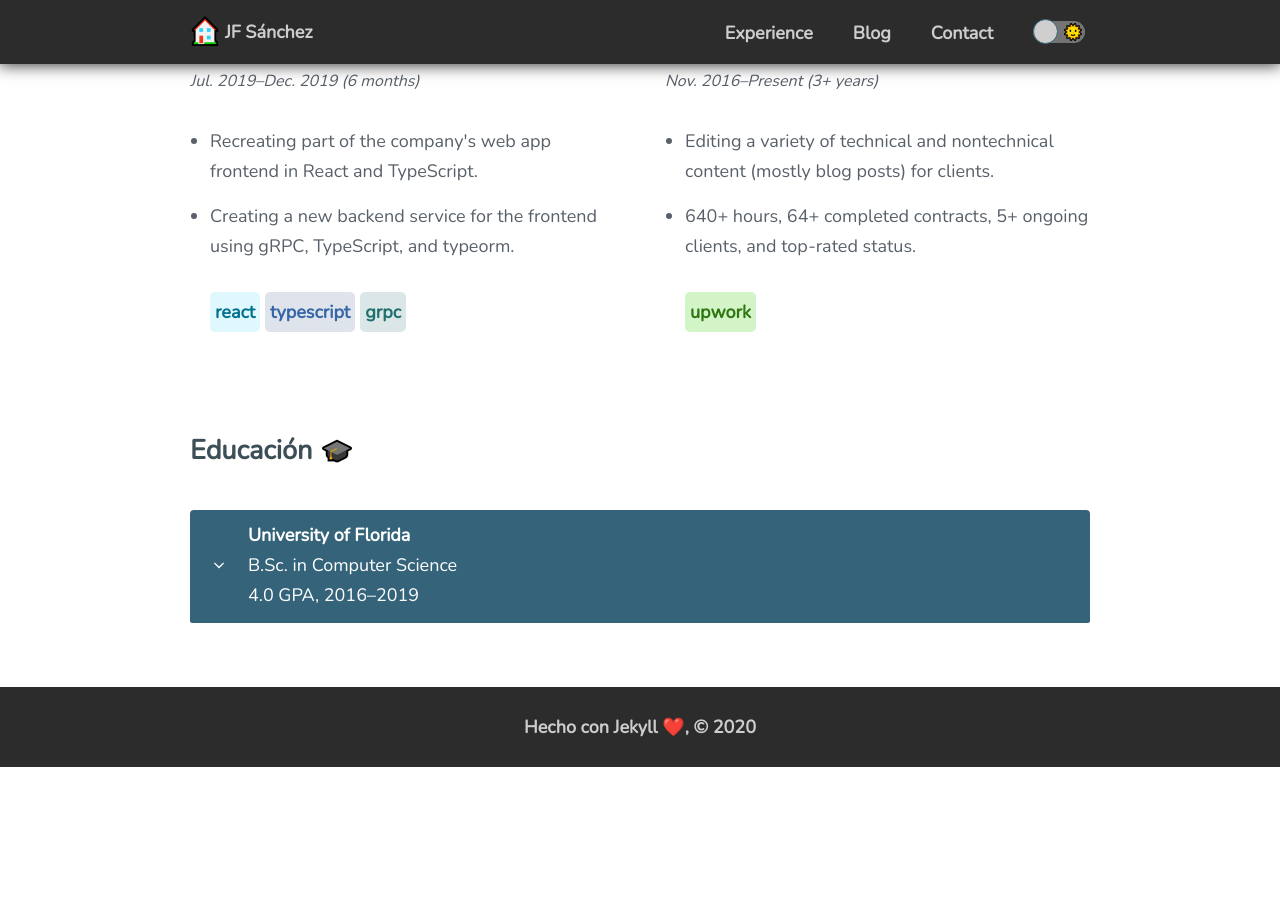
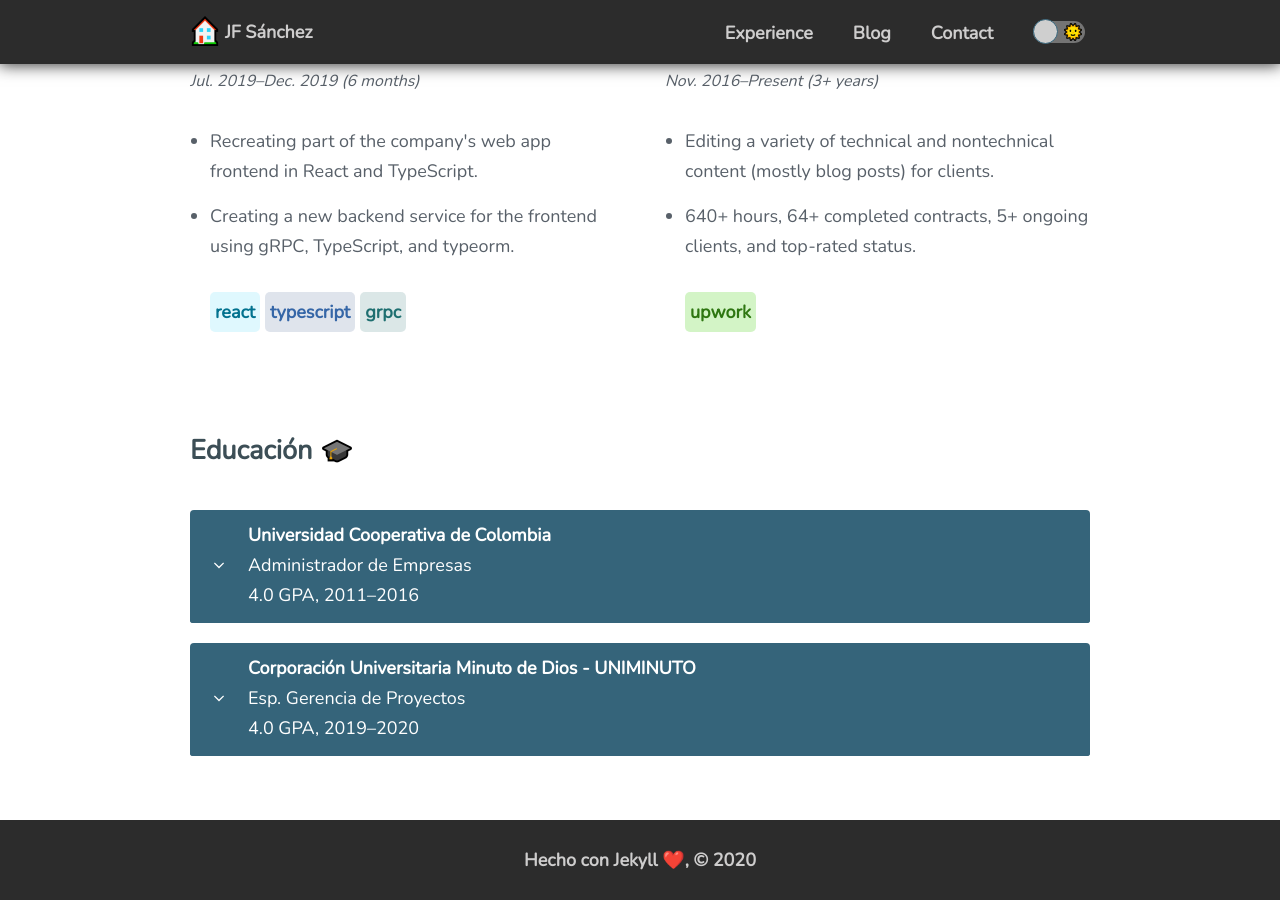
Before and after one commit to jfsanc/jfsanchez, a Jekyll site: the page built from _pages/experience.md, in a window 1280 px wide and 900 px high, scrolled down 1474 px. Built offline with Jekyll 4.4.1, drawn with Linux system fonts in a browser that asks for light colours; before the commit the page ends 2241 px from its top, so only the background shows below that.

Commit message:
Update education.yml

```diff
--- a/_data/education.yml
+++ b/_data/education.yml
@@ -1,15 +1,23 @@
-- name: University of Florida
-  degree: B.Sc. in Computer Science
+- name: Universidad Cooperativa de Colombia
+  degree: Administrador de Empresas
   gpa: 4.0
-  years: 2016–2019
+  years: 2011–2016
   courses:
-    - Data structures and algorithms (C++)
-    - Programming language concepts (C++)
-    - Intro to software engineering (GDScript)
-    - Computer architecture, operating systems (C)
-    - Database systems I (React, Node, SQL)
-    - Calculus, linear algebra (MATLAB), stats (R)
+    - Investigación de Mercados
+    - Gestión de Procesos
+    - Economía
+    - Planeación Estrategica
+    - Recurso Humano
+
   awards:
-    - <a href="https://clas.ufl.edu/undergraduate/anderson-scholars/anderson-scholars-listing/">Anderson Scholar Award (Highest Distinction)</a>
-    - Dean's List Award (2016–present)
-    - Bright Futures Academic Scholar (2016–present)
+    - Becado por mejor promedio local.
+
+- name: Corporación Universitaria Minuto de Dios - UNIMINUTO
+  degree: Esp. Gerencia de Proyectos
+  gpa: 4.0
+  years: 2019–2020
+  courses:
+    - Formulación de Proyectos
+    - Evaluación e Proyectos
+    - Ejecución de Proyectos
+    - Metodologia de la Investigación
```
